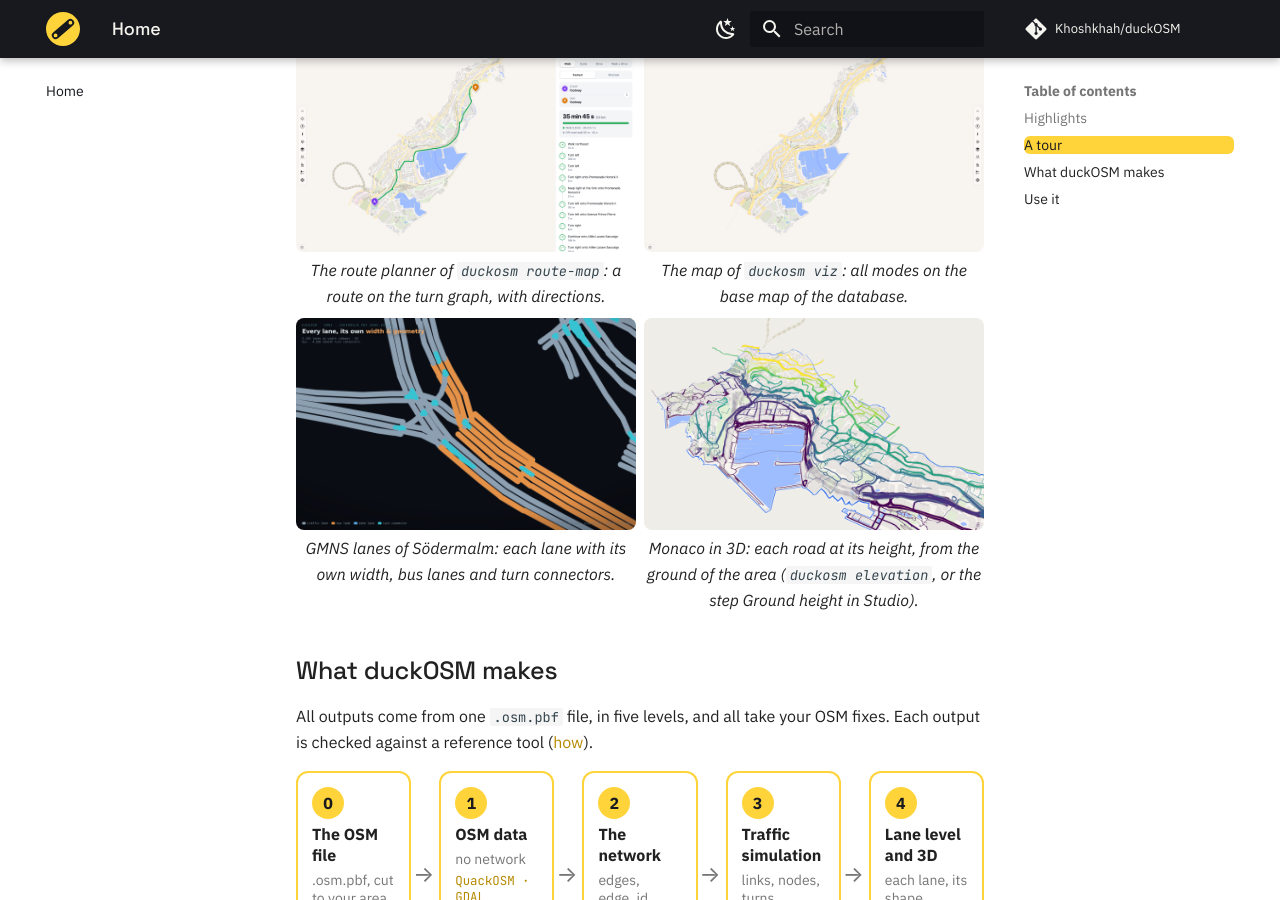
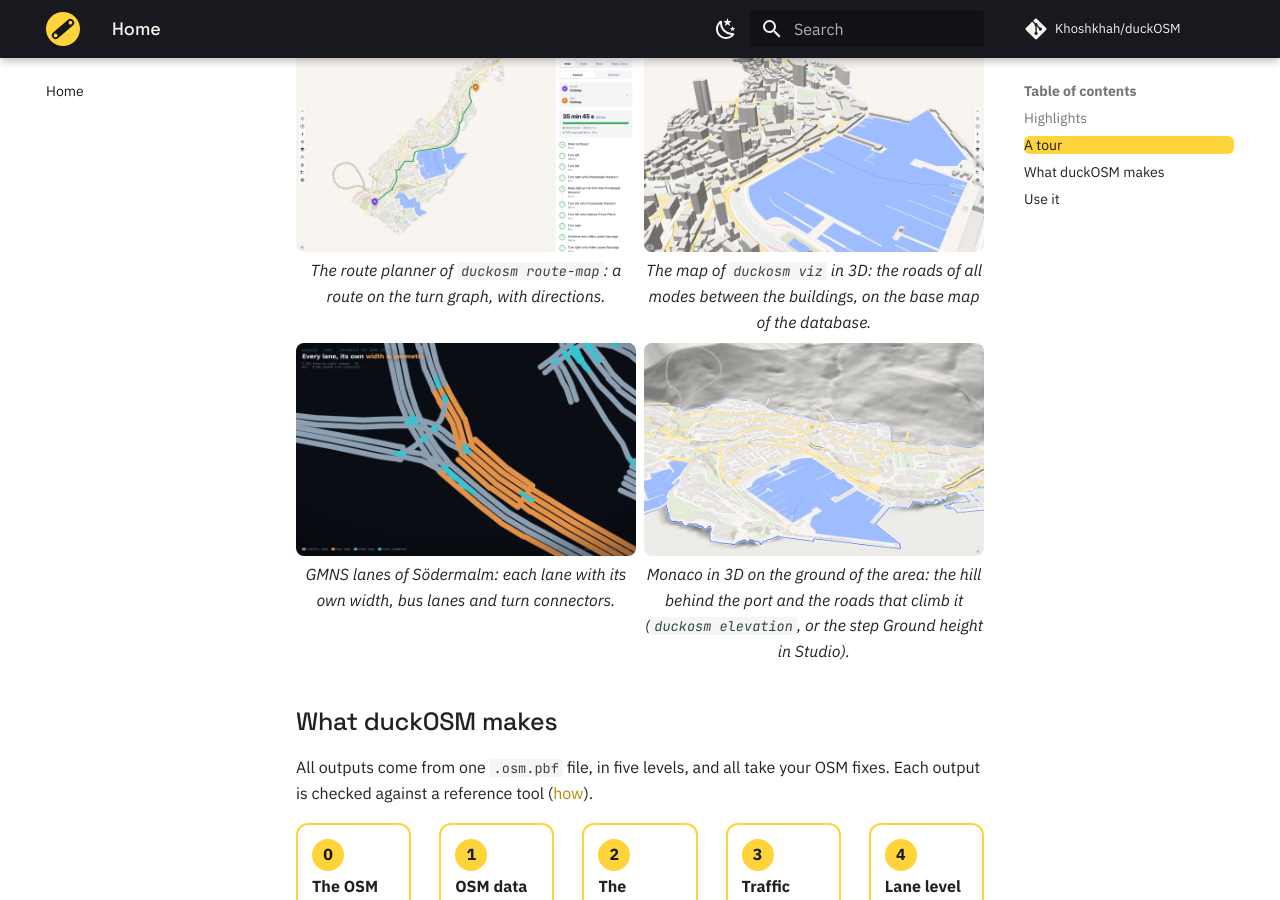
Before and after one commit to Khoshkhah/duckOSM, an MkDocs documentation site: the page built from docs/index.md, in a window 1280 px wide and 900 px high, scrolled down 2078 px. Built offline with MkDocs 1.6.1 and Material for MkDocs 9.7.7, drawn with Linux system fonts in a browser that asks for light colours; comment, search, counter and statistics services are not loaded.

Commit message:
Docs home: the viz map in 3D with buildings; Monaco in 3D on its ground with hillshade, no painted colors
Co-Authored-By: Claude Opus 5.5 <noreply@anthropic.com>

```diff
--- a/docs/index.md
+++ b/docs/index.md
@@ -101,8 +101,8 @@ traffic simulation and routing. Fix the OSM data once, on a map. Your fixes go i
 </figure>
 
 <figure markdown="span">
-  ![The map of duckosm viz: the driving, walking and cycling networks of Monaco on its base map](images/tour-map.png)
-  <figcaption>The map of <code>duckosm viz</code>: all modes on the base map of the database.</figcaption>
+  ![The map of duckosm viz in 3D: the buildings of Monaco stand up around the port, with the roads between them](images/tour-map.png)
+  <figcaption>The map of <code>duckosm viz</code> in 3D: the roads of all modes between the buildings, on the base map of the database.</figcaption>
 </figure>
 
 <figure markdown="span">
@@ -111,8 +111,8 @@ traffic simulation and routing. Fix the OSM data once, on a map. Your fixes go i
 </figure>
 
 <figure markdown="span">
-  ![Monaco in 3D: the roads colored by their ground height, from dark at the sea to yellow on the hill behind the port](images/tour-elevation.png)
-  <figcaption>Monaco in 3D: each road at its height, from the ground of the area (<code>duckosm elevation</code>, or the step Ground height in Studio).</figcaption>
+  ![Monaco in 3D on the ground of the area, with hillshade: the hill rises behind the port, and the roads climb it](images/tour-elevation.png)
+  <figcaption>Monaco in 3D on the ground of the area: the hill behind the port and the roads that climb it (<code>duckosm elevation</code>, or the step Ground height in Studio).</figcaption>
 </figure>
 
 </div>
```
Also changed, not shown: docs/images/tour-elevation.png, docs/images/tour-map.png.
